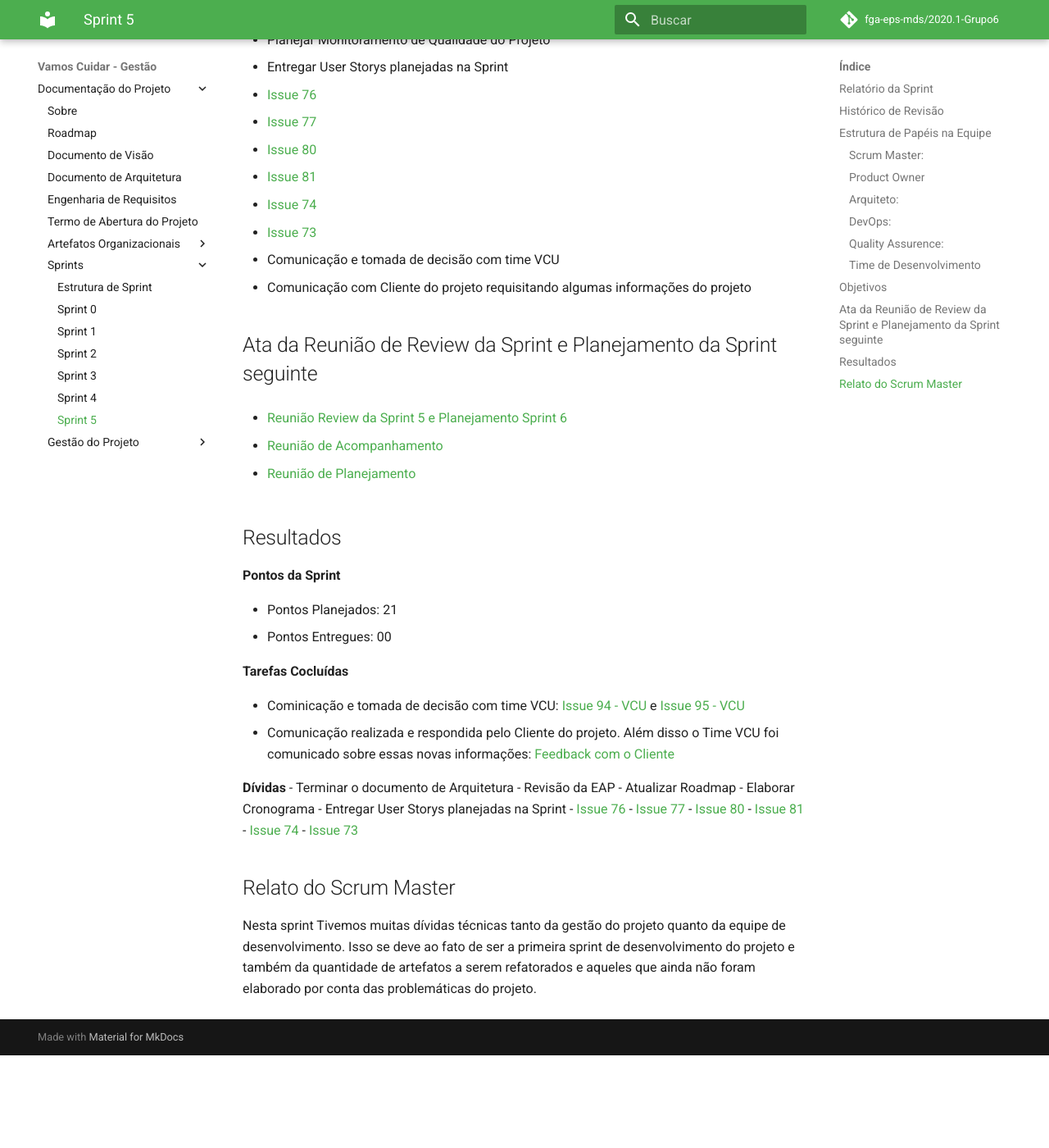
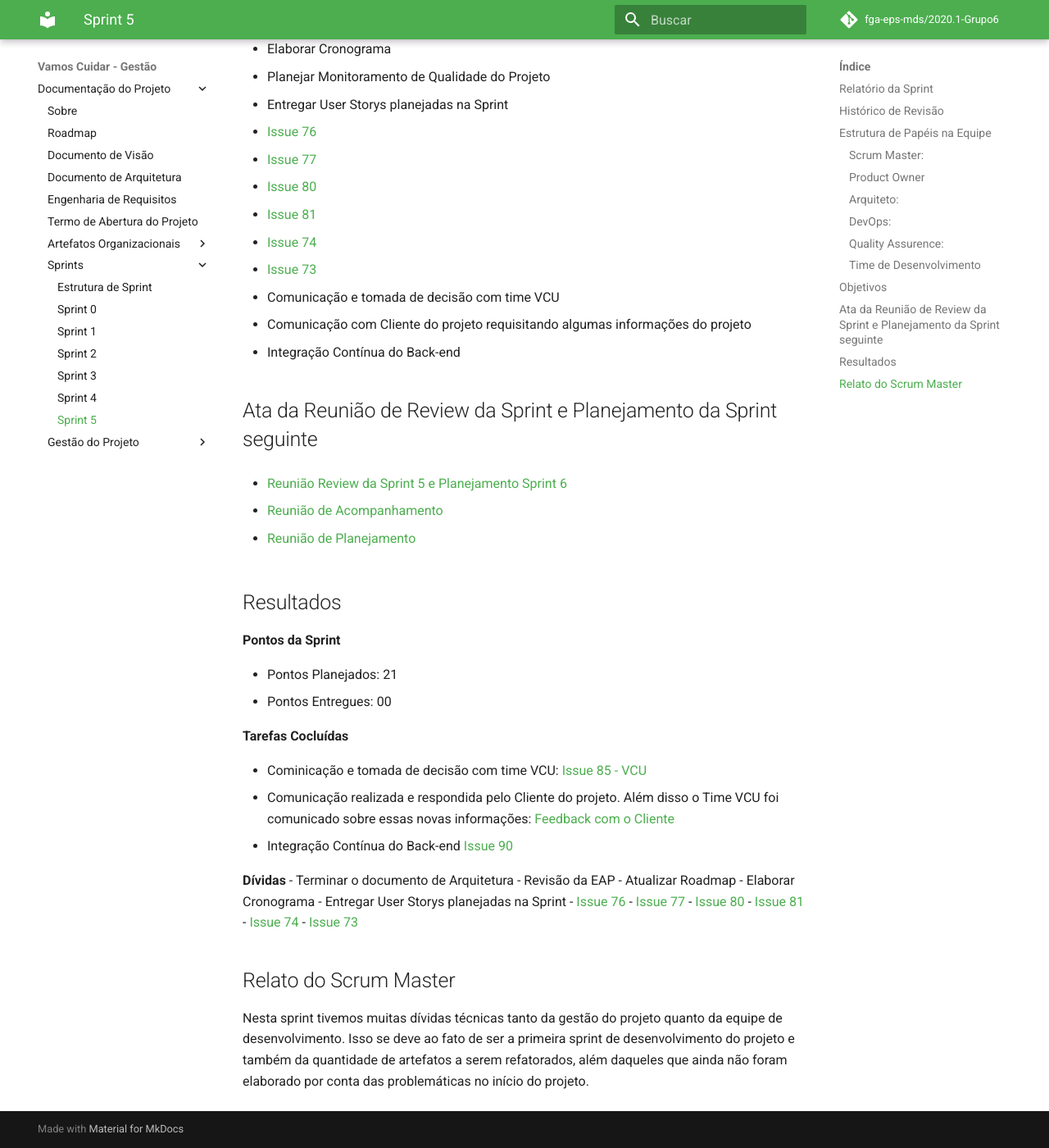
Before and after one commit to fga-eps-mds/2020.1-Grupo6, an MkDocs documentation site: the page built from docs/sprints/sprint5.md, in a window 1280 px wide and 1400 px high, scrolled down 1505 px. Shown: the whole window at 82% size. Built offline with MkDocs 1.6.1 and Material for MkDocs 9.7.7, drawn with Linux system fonts in a browser that asks for light colours; comment, search, counter and statistics services are not loaded; before the commit the page ends 2792 px from its top, so only the background shows below that; some of the changed text lies outside the part shown.

Commit message:
Finished report sprint 5

```diff
--- a/docs/sprints/sprint5.md
+++ b/docs/sprints/sprint5.md
@@ -6,7 +6,8 @@
 |   Data   |  Versão  |        Descrição       |          Autor(es)          |
 |:--------:|:--------:|:----------------------:|:---------------------------:|
 |24/09/2020|   0.1    | Criação do Documento        |   Mateus Sousa   |
-|25/09/2020|   0.3   | Adição da Estrutura de Papéis    |   Mateus Sousa  |
+|25/09/2020|   0.2   | Adição da Estrutura de Papéis    |   Mateus Sousa  |
+|25/09/2020|   0.3   | Finalização do Relatório de Sprint  |   Mateus Sousa  |
 
 Número da Sprint: 5 <br>
 Data de Início:  22/09/2020 <br>
@@ -57,6 +58,7 @@
   - [Issue 73](https://github.com/fga-eps-mds/2020.1-Grupo6/issues/73)
 - Comunicação e tomada de decisão com time VCU
 - Comunicação com Cliente do projeto requisitando algumas informações do projeto
+- Integração Contínua do Back-end
 
 ## Ata da Reunião de Review da Sprint e Planejamento da Sprint seguinte
 
@@ -75,9 +77,9 @@
 
 **Tarefas Cocluídas**
 
-- Cominicação e tomada de decisão com time VCU: [Issue 94 - VCU](https://github.com/fga-eps-mds/2020.1-VC_Usuario/issues/94) e [Issue 95 - VCU](https://github.com/fga-eps-mds/2020.1-VC_Usuario/issues/95)
+- Cominicação e tomada de decisão com time VCU: [Issue 85 - VCU](https://github.com/fga-eps-mds/2020.1-VC_Usuario/issues/85)
 - Comunicação realizada e respondida pelo Cliente do projeto. Além disso o Time VCU foi comunicado sobre essas novas informações: [Feedback com o Cliente](https://github.com/fga-eps-mds/2020.1-VC_Usuario/issues/108)
-
+- Integração Contínua do Back-end  [Issue 90](https://github.com/fga-eps-mds/2020.1-Grupo6/issues/90)
 
 **Dívidas**
 - Terminar o documento de Arquitetura
@@ -94,4 +96,4 @@
 
 ## Relato do Scrum Master
 
-Nesta sprint Tivemos muitas dívidas técnicas tanto da gestão do projeto quanto da equipe de desenvolvimento. Isso se deve ao fato de ser a primeira sprint de desenvolvimento do projeto e também da quantidade de artefatos a serem refatorados e aqueles que ainda não foram elaborado por conta das problemáticas do projeto.
+Nesta sprint tivemos muitas dívidas técnicas tanto da gestão do projeto quanto da equipe de desenvolvimento. Isso se deve ao fato de ser a primeira sprint de desenvolvimento do projeto e também da quantidade de artefatos a serem refatorados, além daqueles que ainda não foram elaborado por conta das problemáticas no início do projeto.
```
